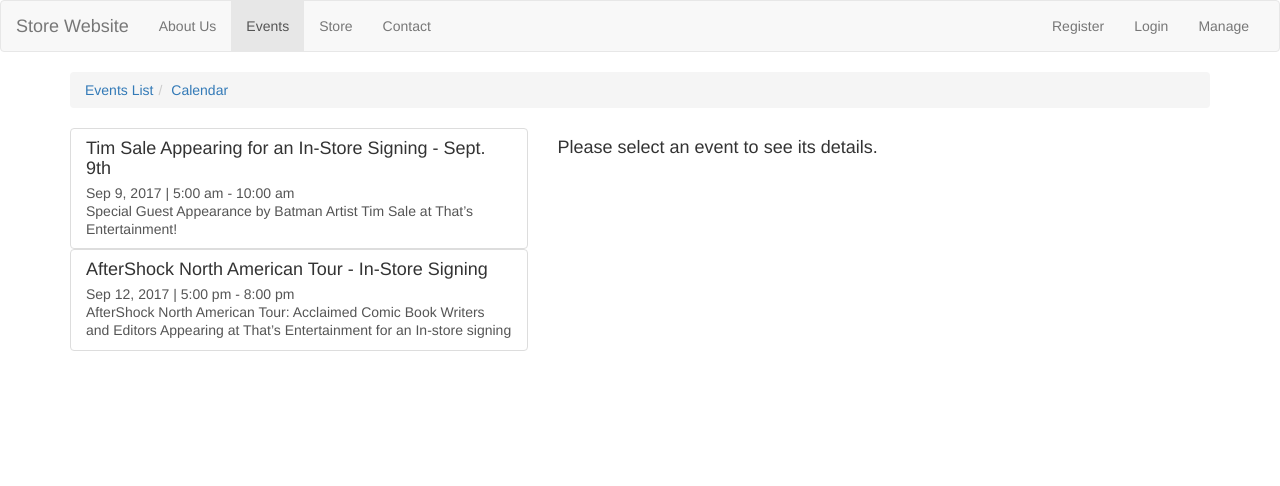
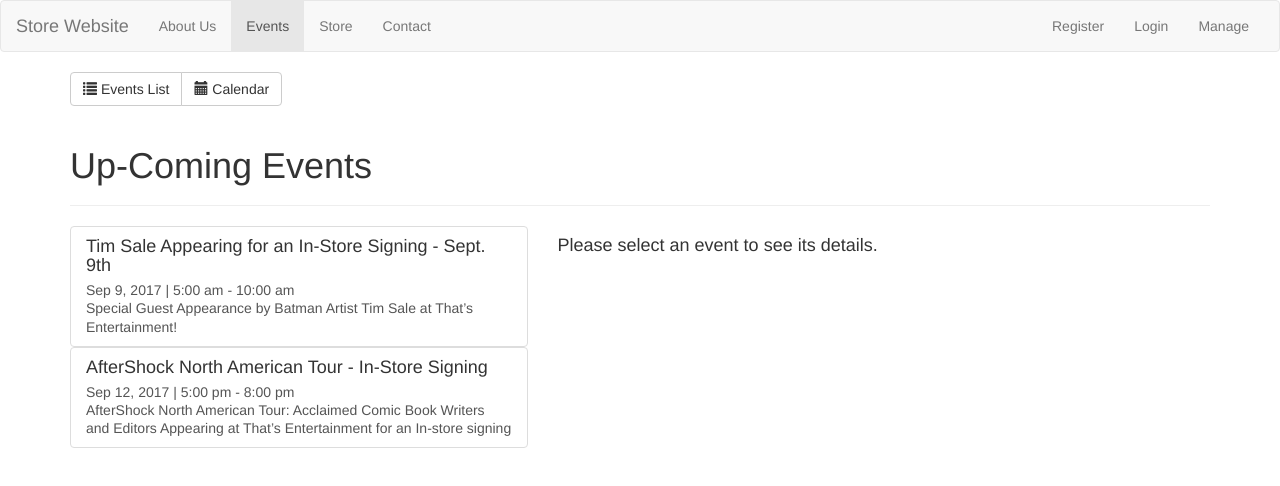
Before and after one commit to nebeinstein/store-website, an Angular app: page /events/list in a window 1280 px wide. Shown: the top 486 px of the page. Built offline with nearby package versions, Linux system fonts and the light colour scheme.

Commit message:
changed the nav tabs for the events component to buttons instead of anchors added a header to the events-list component

```diff
--- a/src/app/events/events-list/events-list.component.html
+++ b/src/app/events/events-list/events-list.component.html
@@ -1,3 +1,10 @@
+<div class="row">
+    <div class="col-md-12">
+        <div class="page-header">
+            <h1>Up-Coming Events</h1>
+        </div>
+    </div>
+</div>
 <div class="row">
     <div class="col-md-5">
         <sw-event-list></sw-event-list>
--- a/src/app/events/events.component.html
+++ b/src/app/events/events.component.html
@@ -1,7 +1,25 @@
-<ol class="breadcrumb">
-    <li routerLinkActive="active"><a routerLink="list">Events List</a></li>
-    <li routerLinkActive="active"><a routerLink="calendar">Calendar</a></li>
-</ol>
+<div class="row">
+    <div class="col-md-12">
+        <div class="btn-group" role="group" aria-label="...">
+            <button
+                type="button"
+                class="btn btn-default"
+                routerLinkActive="active"
+                (click)="onNavigateTo('list')">
+                <span class="glyphicon glyphicon-list" aria-hidden="true"></span>
+                Events List
+            </button>
+            <button
+                type="button"
+                class="btn btn-default"
+                routerLinkActive="active"
+                (click)="onNavigateTo('calendar')">
+                <span class="glyphicon glyphicon-calendar" aria-hidden="true"></span>
+                Calendar
+            </button>
+        </div>
+    </div>
+</div>
 <div class="row">
     <div class="col-md-12">
         <router-outlet></router-outlet>
--- a/src/app/events/events.component.ts
+++ b/src/app/events/events.component.ts
@@ -1,8 +1,16 @@
 import { Component } from '@angular/core';
+import { Router } from '@angular/router';
 
 @Component({
     selector: 'sw-events',
     templateUrl: './events.component.html',
     styleUrls: ['./events.component.css']
 })
-export class EventsComponent { }
+export class EventsComponent {
+    constructor(private router: Router) {
+    }
+
+    onNavigateTo(path: string) {
+        this.router.navigate([path]);
+    }
+}
```
